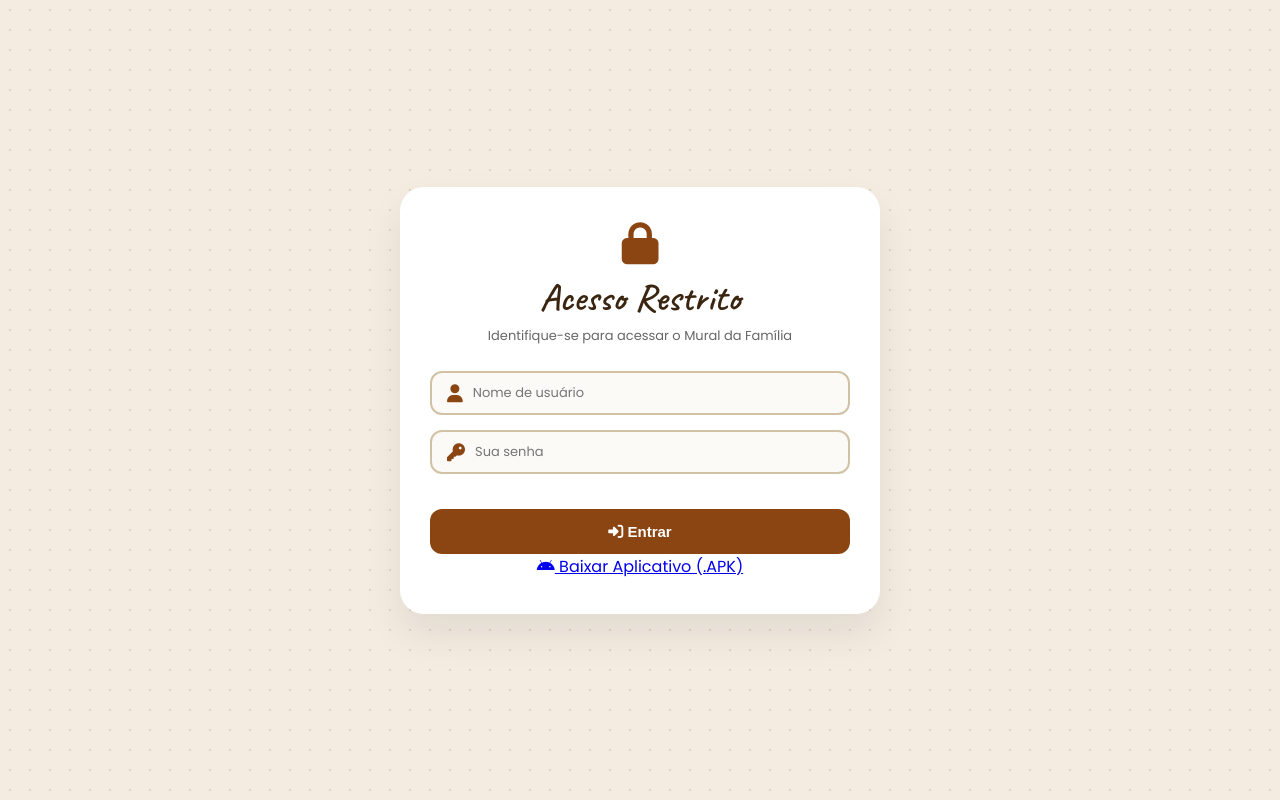
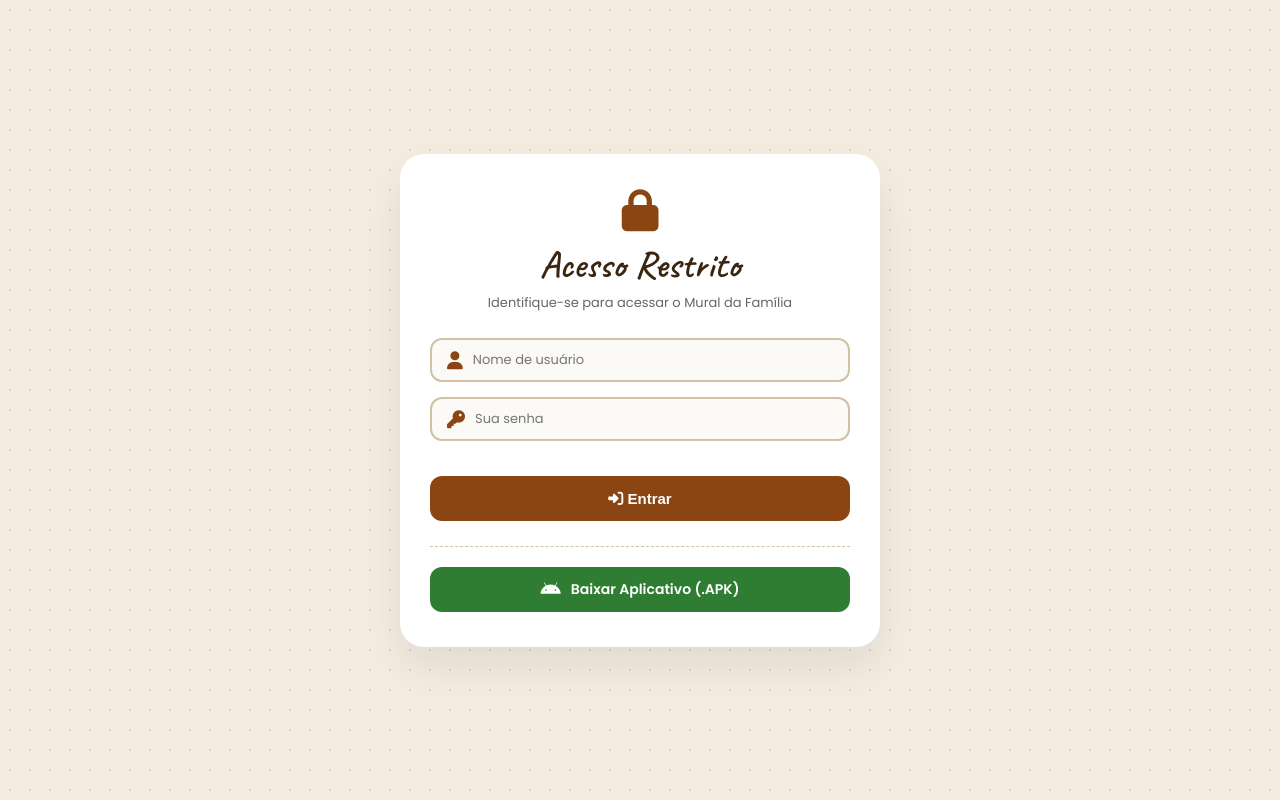
Before and after one commit to janino-professor/fotos, a Flask app: page /login in a window 1280 px wide. Run offline with Flask 3, Linux system fonts and the light colour scheme.

Commit message:
Add files via upload

```diff
--- a/static/css/style.css
+++ b/static/css/style.css
@@ -287,7 +287,7 @@ body {
     animation: fadeIn 0.3s ease;
 }
 
-/* MODAL DE ZOOM DE FOTO ÚNICA (z-index superior para ficar na frente de tudo) */
+/* MODAL DE ZOOM DE FOTO ÚNICA */
 #photoModal {
     z-index: 4000 !important;
 }
@@ -490,3 +490,35 @@ body {
     from { transform: scale(0.7); }
     to { transform: scale(1); }
 }
+
+/* Estilo do Botão de Download do APK na Tela de Login */
+.apk-download-container {
+    margin-top: 25px;
+    padding-top: 20px;
+    border-top: 1px dashed #d1c2a5;
+}
+
+.btn-apk {
+    display: flex;
+    align-items: center;
+    justify-content: center;
+    gap: 10px;
+    width: 100%;
+    background-color: #2e7d32;
+    color: #ffffff;
+    text-decoration: none;
+    padding: 12px;
+    border-radius: 12px;
+    font-size: 14px;
+    font-weight: 600;
+    transition: background-color 0.2s ease, transform 0.1s ease;
+}
+
+.btn-apk:hover {
+    background-color: #1b5e20;
+    transform: translateY(-2px);
+}
+
+.btn-apk i {
+    font-size: 18px;
+}
```
